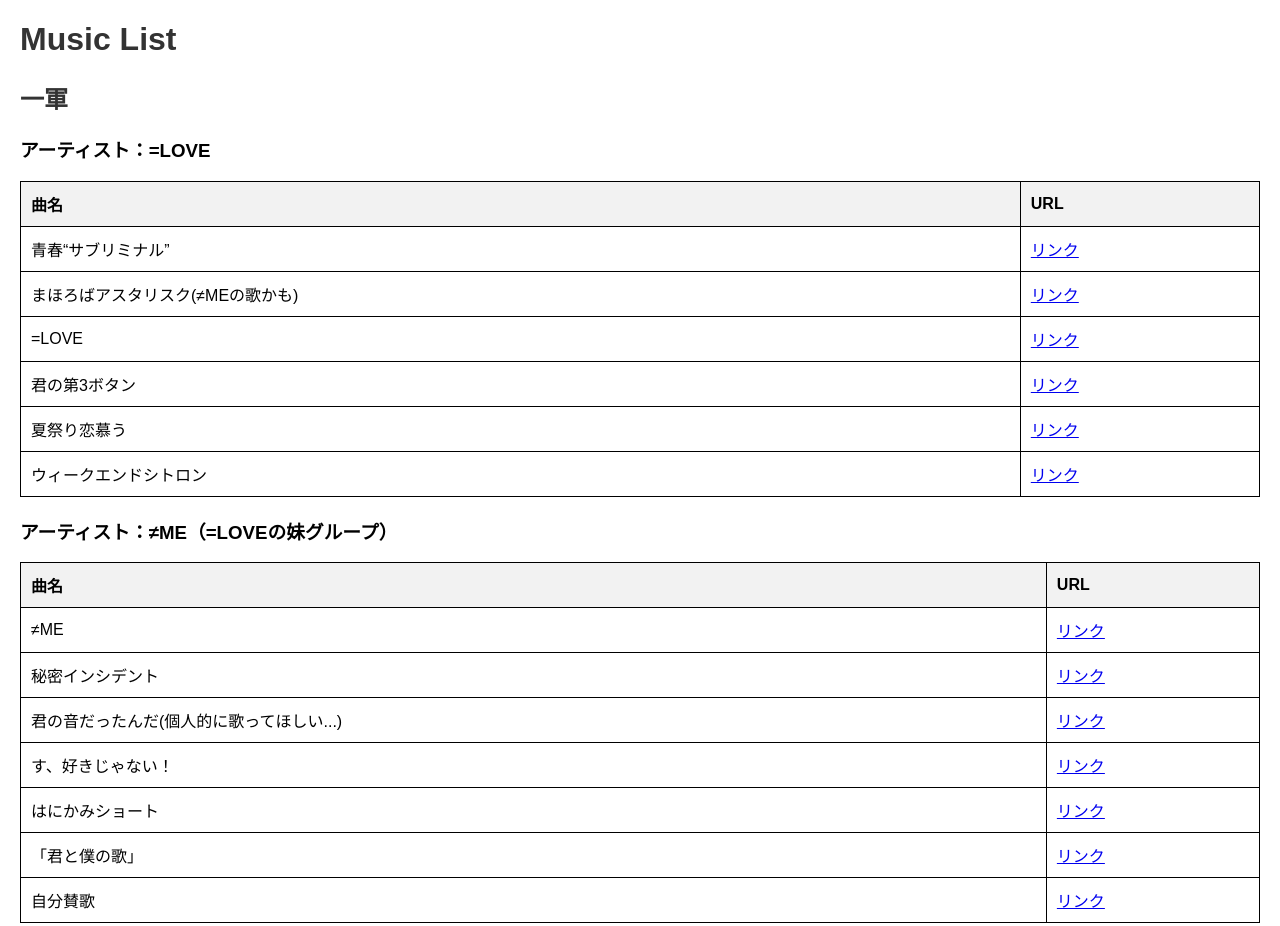
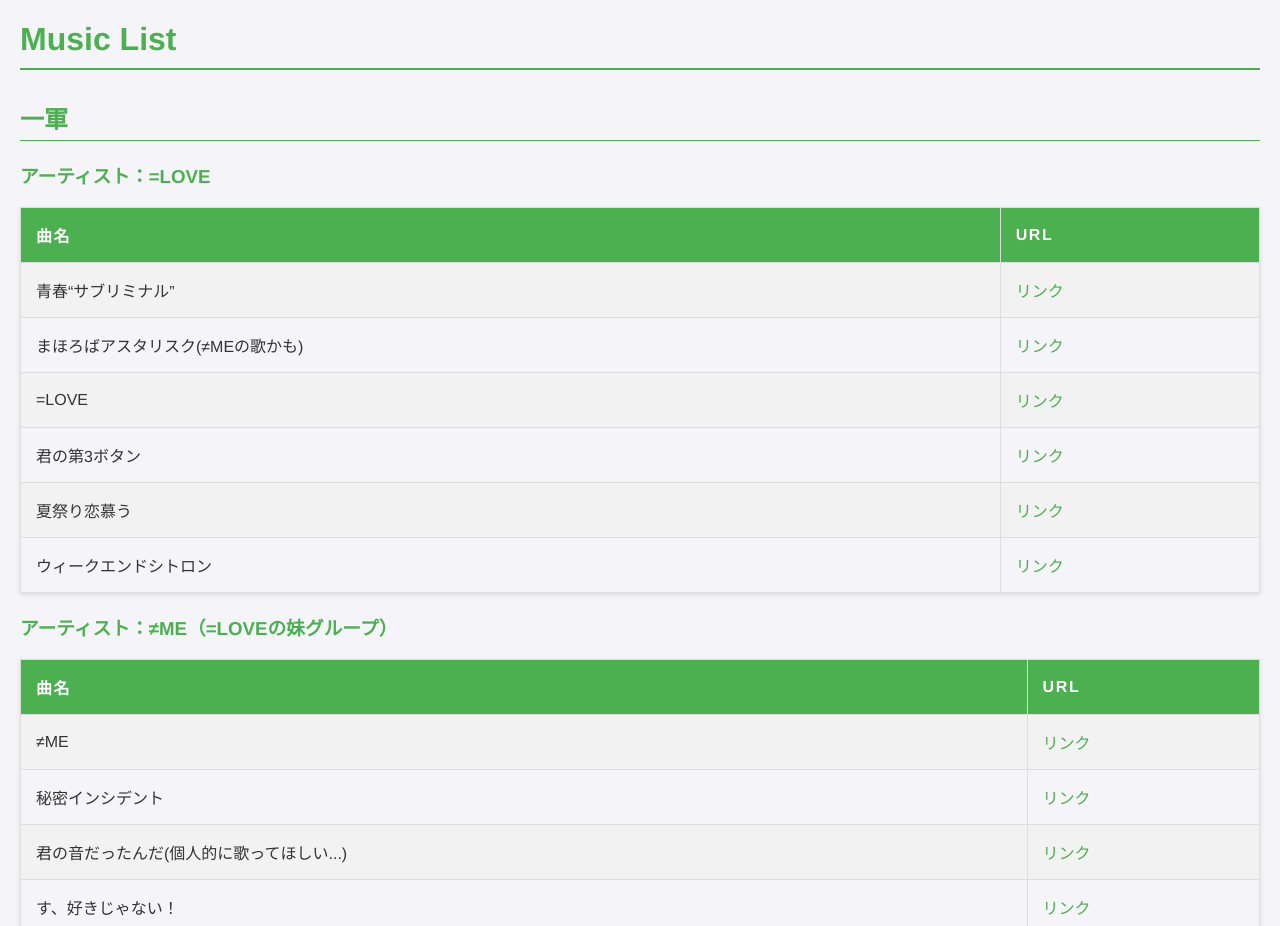
Before and after one commit to kun4qi/tif, a plain HTML site: page index.html in a window 1280 px wide. Shown: the top 926 px of the page. Drawn offline with Linux system fonts and the light colour scheme.

Commit message:
Update index.html

```diff
--- a/index.html
+++ b/index.html
@@ -6,26 +6,55 @@
     <title>Music List</title>
     <style>
     body {
-            font-family: Arial, sans-serif;
+        font-family: 'Helvetica Neue', Helvetica, Arial, sans-serif;
         margin: 20px;
+        background-color: #f4f4f9;
+        color: #333;
     }
     table {
         width: 100%;
         border-collapse: collapse;
         margin-bottom: 20px;
+        box-shadow: 0 2px 5px rgba(0, 0, 0, 0.1);
     }
     table, th, td {
-            border: 1px solid black;
+        border: 1px solid #ddd;
     }
     th, td {
-            padding: 10px;
+        padding: 15px;
         text-align: left;
     }
     th {
+        background-color: #4CAF50;
+        color: white;
+        text-transform: uppercase;
+        letter-spacing: 0.1em;
+    }
+    tr:nth-child(even) {
         background-color: #f2f2f2;
     }
-        h1, h2 {
-            color: #333;
+    h1, h2, h3 {
+        color: #4CAF50;
+    }
+    h1 {
+        border-bottom: 2px solid #4CAF50;
+        padding-bottom: 10px;
+        margin-bottom: 20px;
+    }
+    h2 {
+        border-bottom: 1px solid #4CAF50;
+        padding-bottom: 5px;
+        margin-top: 30px;
+    }
+    h3 {
+        margin-top: 20px;
+    }
+    a {
+        color: #4CAF50;
+        text-decoration: none;
+    }
+    a:hover {
+        text-decoration: underline;
     }
     </style>
 </head>
```
Lines whose indentation alone changed are shown as unchanged.
